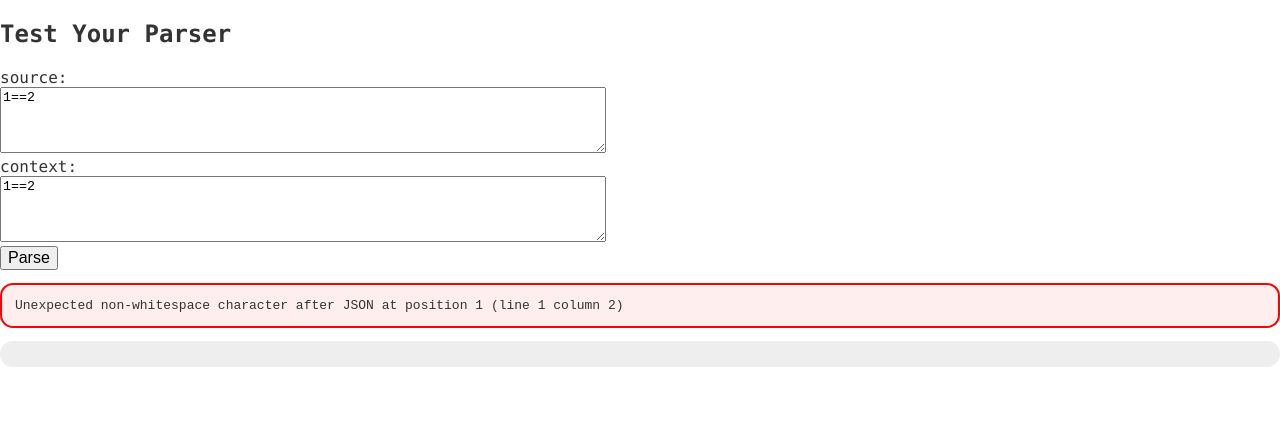
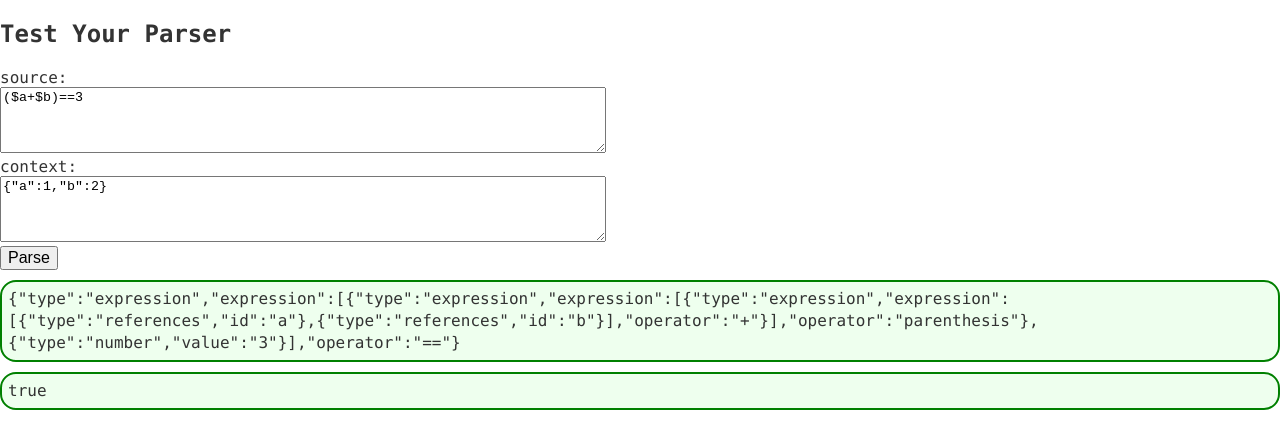
Before and after one commit to yech/JsParser, a plain HTML site: page index.html in a window 1280 px wide. Both pictures are taken after a click on the button "Parse". Drawn offline with Linux system fonts and the light colour scheme.

Commit message:
js parser

```diff
--- a/css/style.css
+++ b/css/style.css
@@ -14,12 +14,25 @@ a:hover {
     color: #000;
 }
 
-pre {
+div#astsOut,div#evaluationOut {
     background-color: #eee;
-    padding: 1em;
+    padding: 6px;
     -moz-border-radius: 1em;
     -webkit-border-radius: 1em;
+    line-height: 22px;
+    margin-top:10px;
 }
+
+div#astsOut.good,div#evaluationOut.good {
+    background: #efe;
+    border: 2px solid green;
+}
+
+div#astsOut.bad,div#evaluationOut.bad {
+    background: #fee;
+    border: 2px solid red;
+}
+
 
 #header, #main, #content {
     max-width: 600px;
@@ -148,13 +161,3 @@ table tr:hover td {
 #try button {
     font-size: 1em;
 }
-
-.good {
-    background: #efe;
-    border: 2px solid green;
-}
-
-.bad {
-    background: #fee;
-    border: 2px solid red;
-}
--- a/index.html
+++ b/index.html
@@ -15,14 +15,14 @@
     <div id="parsing">
         <h2>Test Your Parser</h2>
 
-            <label for="source">source:</label><br><textarea style="width:600px;height:60px" id="source">1==2</textarea><br>
-            <label for="context">context:</label><br><textarea style="width:600px;height:60px" id="context">1==2</textarea>
+            <label for="source">source:</label><br><textarea style="width:600px;height:60px" id="source">($a+$b)==3</textarea><br>
+            <label for="context">context:</label><br><textarea style="width:600px;height:60px" id="context">{"a":1,"b":2}</textarea>
 
         </div>
         <button id="parse_btn">Parse</button>
 
-    <pre id="astsOut"></pre>
-    <pre id="evaluationOut"></pre>
+    <div id="astsOut"></div>
+    <div id="evaluationOut"></div>
 </div>
 </body>
 </html>
--- a/js/index.js
+++ b/js/index.js
@@ -1,5 +1,6 @@
 var runParser = function() {
     var $out = $("#astsOut");
+    var $evalOut = $("#evaluationOut");
     var printOut = function (str) {
         $out.html(str);
     };
@@ -12,10 +13,12 @@ var runParser = function() {
             var compile = new Compile(asts);
             var context = $.parseJSON($("#context").val());
 
-            $("#evaluationOut").text(compile.evaluate(context));
+            $evalOut.removeClass("bad").addClass('good');
+            $evalOut.text(compile.evaluate(context));
         }
     } catch (e) {
         $out.removeClass("good").addClass('bad');
+        $evalOut.removeClass("good").addClass('bad');
         printOut(e.message || e);
     }
 };
```
